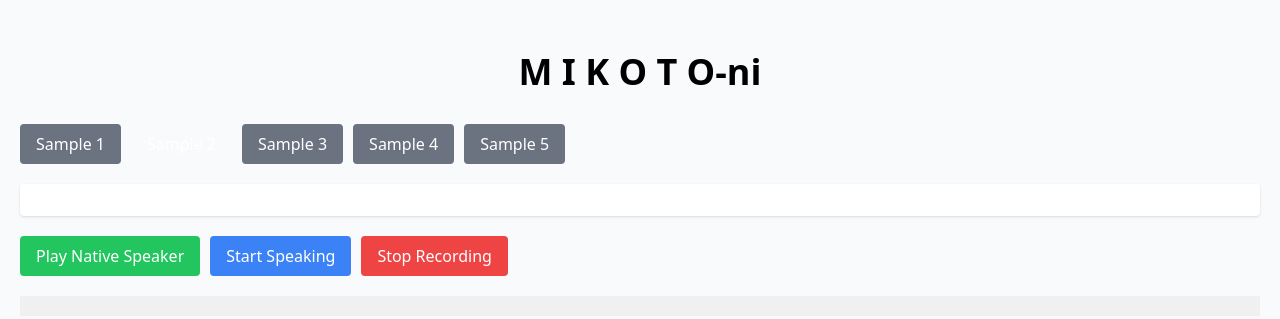
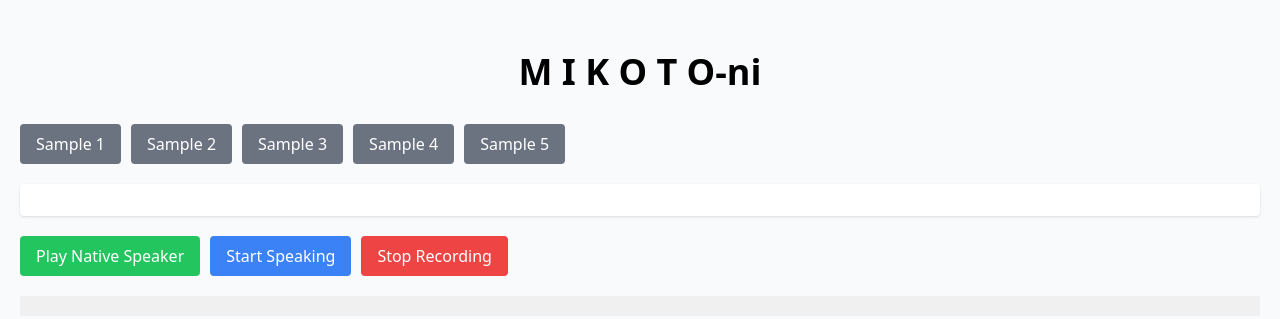
Before and after one commit to corden816/mikoto-trainer-ni, a plain HTML site: page index.html in a window 1280 px wide. Drawn offline with nearby package versions, Linux system fonts and the light colour scheme.

Commit message:
Update index.html

```diff
--- a/index.html
+++ b/index.html
@@ -105,7 +105,7 @@
 
         <div class="sample-selector">
             <button class="sample-btn px-4 py-2 bg-gray-500 text-white rounded" data-sample="1">Sample 1</button>
-            <button class="sample-btn px-4 py-2 bg-gary-500 text-white rounded" data-sample="2">Sample 2</button>
+            <button class="sample-btn px-4 py-2 bg-gray-500 text-white rounded" data-sample="2">Sample 2</button>
             <button class="sample-btn px-4 py-2 bg-gray-500 text-white rounded" data-sample="3">Sample 3</button>
             <button class="sample-btn px-4 py-2 bg-gray-500 text-white rounded" data-sample="4">Sample 4</button>
             <button class="sample-btn px-4 py-2 bg-gray-500 text-white rounded" data-sample="5">Sample 5</button>
```
